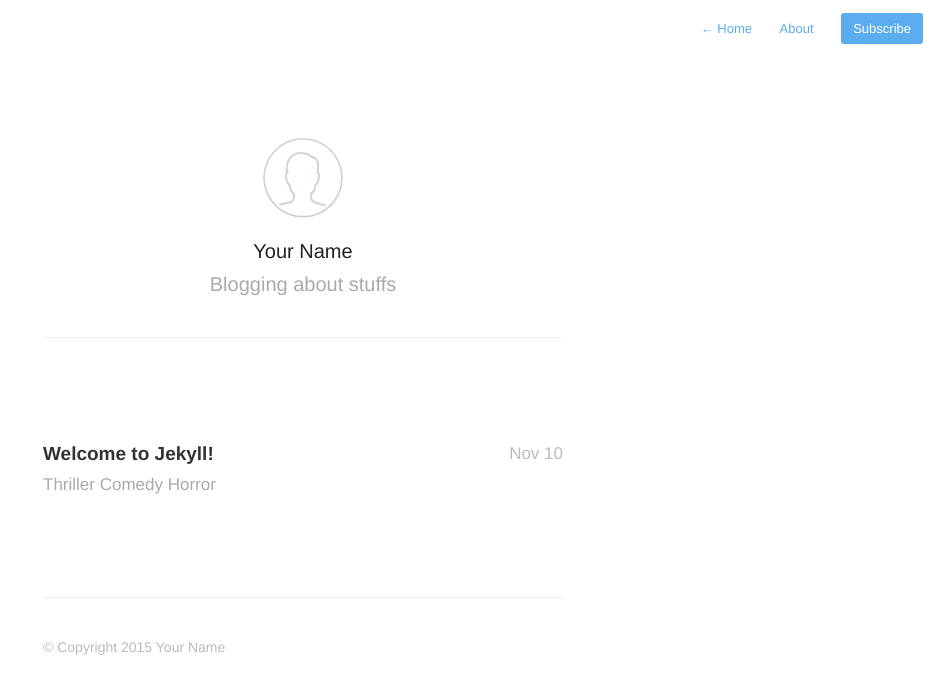
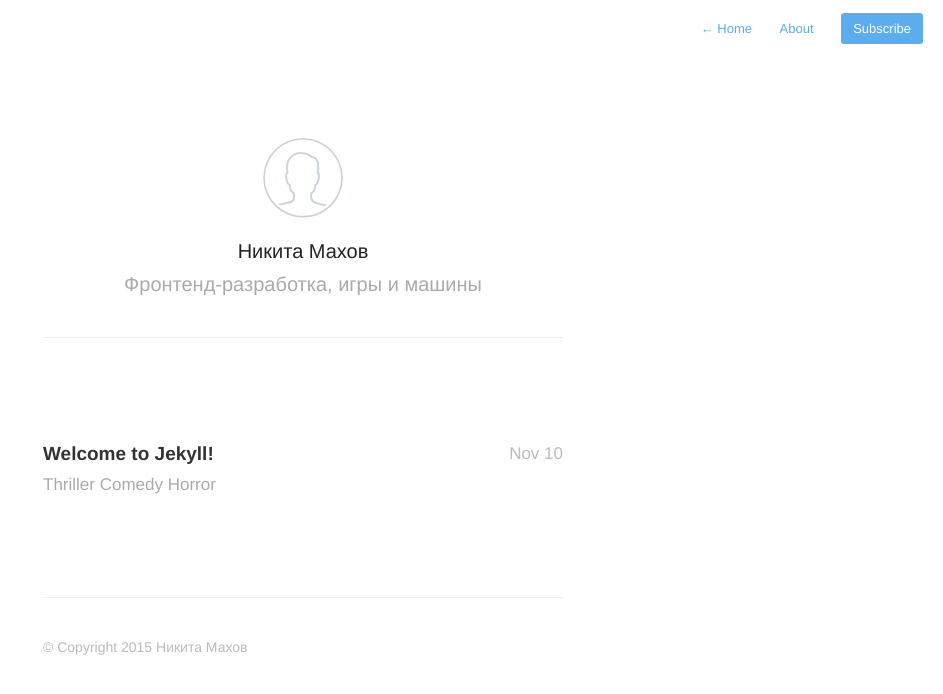
Before and after one commit to Defite/defite.github.io, a Jekyll site: the page built from index.html, in a window 1280 px wide. Shown: the top 694 px of the page, without its empty margins (337-1280 px from the left). Built offline with Jekyll 4.4.1, drawn with Linux system fonts in a browser that asks for light colours; nearby versions of some CDN libraries; Markdown is read by kramdown in place of the engine named in the settings; the list of posts is cut into pages by our own code.

Commit message:
Настройки темы

```diff
--- a/_config.yml
+++ b/_config.yml
@@ -1,23 +1,23 @@
-name: Your New Jekyll Site
-description: Blogging about stuffs
-meta_description: "Your New Jekyll Site, Blogging about stuffs"
+name: Никита Махов
+description: Фронтенд-разработка, игры и машины
+meta_description: "Никита Махов, Фронтенд-разработка, игры, машины"
 
 aboutPage: true
 
 markdown: redcarpet
 highlighter: pygments
 
-paginate: 20
+paginate: 5
 baseurl: /
-domain_name: 'http://yourblog-domain.com'
-google_analytics: 'UA-XXXXXXXX-X'
+domain_name: 'http://defite.github.io'
+#google_analytics: 'UA-XXXXXXXX-X'
 disqus: false
 disqus_shortname: 'your-disqus-shortname'
 
 # Details for the RSS feed generator
-url:            'http://your-blog-url.example.com'
-author:         'Your Name'
-authorTwitter:  'YourTwitterUsername'
+url:            'http://defite.github.io'
+author:         'Никита Махов'
+authorTwitter:  'life_maniac'
 
 permalink:       /:year/:title/
 
```
